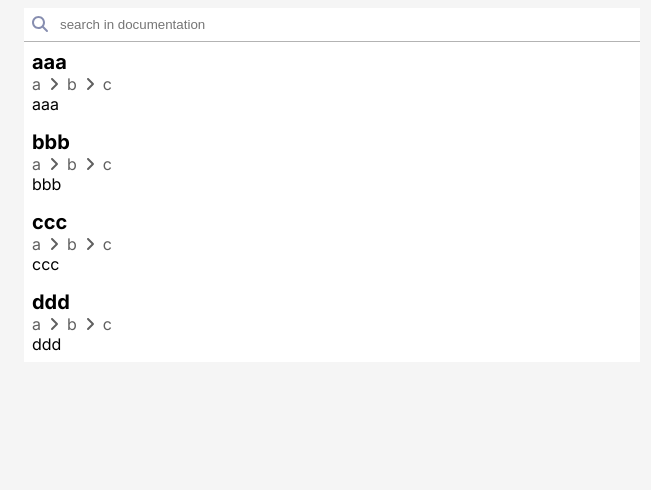
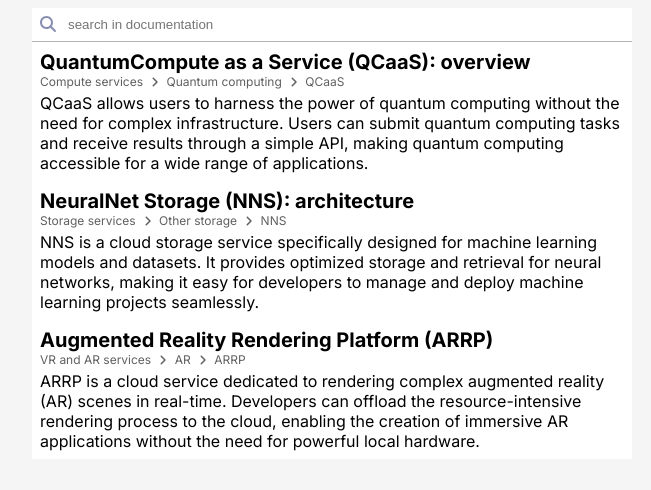
Before and after one commit to richardimaoka/document-search-box-draft, a Next.js app in the folder next/: page / in a window 1280 px wide. Shown: the top 490 px of the page, without its empty margins (308-959 px from the left). Built offline with nearby package versions, Linux system fonts and the light colour scheme.

Commit message:
search result

```diff
--- a/next/app/components/SearchBox.module.css
+++ b/next/app/components/SearchBox.module.css
@@ -1,4 +1,4 @@
 .component {
   margin: auto;
-  width: fit-content;
+  width: 600px;
 }
--- a/next/app/components/SearchBox.tsx
+++ b/next/app/components/SearchBox.tsx
@@ -1,14 +1,17 @@
 import styles from "./SearchBox.module.css";
 import { SearchInput } from "./SearchInput";
+import { SearchResultItemProps } from "./SearchResultItem";
 import { SearchResultList } from "./SearchResultList";
 
-interface Props {}
+interface Props {
+  searchResultItems: SearchResultItemProps[];
+}
 
 export function SearchBox(props: Props) {
   return (
     <div className={styles.component}>
       <SearchInput />
-      <SearchResultList />
+      <SearchResultList items={props.searchResultItems} />
     </div>
   );
 }
--- a/next/app/components/SearchInput.module.css
+++ b/next/app/components/SearchInput.module.css
@@ -1,6 +1,5 @@
 .component {
   display: flex;
-  width: 600px;
   column-gap: 10px;
   padding: 8px;
 
--- a/next/app/components/SearchResultBreadcrumb.module.css
+++ b/next/app/components/SearchResultBreadcrumb.module.css
@@ -2,12 +2,20 @@
   display: flex;
   align-items: center;
   column-gap: 8px;
+
+  font-size: 12px;
 }
 
 .element {
   color: #606060;
 }
 
+.element:hover {
+  color: blue;
+  text-decoration: underline;
+  cursor: pointer;
+}
+
 .icon {
   color: #606060;
 }
--- a/next/app/components/SearchResultItem.module.css
+++ b/next/app/components/SearchResultItem.module.css
@@ -7,11 +7,16 @@
   list-style-type: none;
 }
 
+.component:hover {
+  background-color: #f1f1f1;
+}
+
 .title {
   font-size: 20px;
   font-weight: 700;
 }
 
 .description {
+  margin-top: 4px;
   font-size: 16px;
 }
--- a/next/app/components/SearchResultItem.tsx
+++ b/next/app/components/SearchResultItem.tsx
@@ -7,12 +7,14 @@ interface Props {
   breadcrumb: string[];
 }
 
+export type SearchResultItemProps = Props;
+
 export function SearchResultItem(props: Props) {
   return (
     <li className={styles.component}>
       <div className={styles.title}>{props.name}</div>
       <SearchResultBreadcrumb breadcrumb={props.breadcrumb} />
-      <div className={styles.description}>{props.name}</div>
+      <div className={styles.description}>{props.description}</div>
     </li>
   );
 }
--- a/next/app/components/SearchResultList.tsx
+++ b/next/app/components/SearchResultList.tsx
@@ -1,31 +1,21 @@
-import { SearchResultItem } from "./SearchResultItem";
+import { SearchResultItem, SearchResultItemProps } from "./SearchResultItem";
 import styles from "./SearchResultList.module.css";
 
-interface Props {}
+interface Props {
+  items: SearchResultItemProps[];
+}
 
 export function SearchResultList(props: Props) {
   return (
     <ul className={styles.component}>
-      <SearchResultItem
-        name="aaa"
-        description=""
-        breadcrumb={["a", "b", "c"]}
-      />
-      <SearchResultItem
-        name="bbb"
-        description=""
-        breadcrumb={["a", "b", "c"]}
-      />
-      <SearchResultItem
-        name="ccc"
-        description=""
-        breadcrumb={["a", "b", "c"]}
-      />
-      <SearchResultItem
-        name="ddd"
-        description=""
-        breadcrumb={["a", "b", "c"]}
-      />
+      {props.items.map((x) => (
+        <SearchResultItem
+          key={x.name}
+          name={x.name}
+          description={x.description}
+          breadcrumb={x.breadcrumb}
+        />
+      ))}
     </ul>
   );
 }
--- a/next/app/page.tsx
+++ b/next/app/page.tsx
@@ -1,6 +1,27 @@
 import styles from "./page.module.css";
 import { SearchBox } from "./components/SearchBox";
 
+const items = [
+  {
+    name: "QuantumCompute as a Service (QCaaS): overview",
+    description:
+      "QCaaS allows users to harness the power of quantum computing without the need for complex infrastructure. Users can submit quantum computing tasks and receive results through a simple API, making quantum computing accessible for a wide range of applications.",
+    breadcrumb: ["Compute services", "Quantum computing", "QCaaS"],
+  },
+  {
+    name: "NeuralNet Storage (NNS): architecture",
+    description:
+      "NNS is a cloud storage service specifically designed for machine learning models and datasets. It provides optimized storage and retrieval for neural networks, making it easy for developers to manage and deploy machine learning projects seamlessly.",
+    breadcrumb: ["Storage services", "Other storage", "NNS"],
+  },
+  {
+    name: "Augmented Reality Rendering Platform (ARRP)",
+    description:
+      "ARRP is a cloud service dedicated to rendering complex augmented reality (AR) scenes in real-time. Developers can offload the resource-intensive rendering process to the cloud, enabling the creation of immersive AR applications without the need for powerful local hardware.",
+    breadcrumb: ["VR and AR services", "AR", "ARRP"],
+  },
+];
+
 export default function Home() {
-  return <SearchBox />;
+  return <SearchBox searchResultItems={items} />;
 }
```
